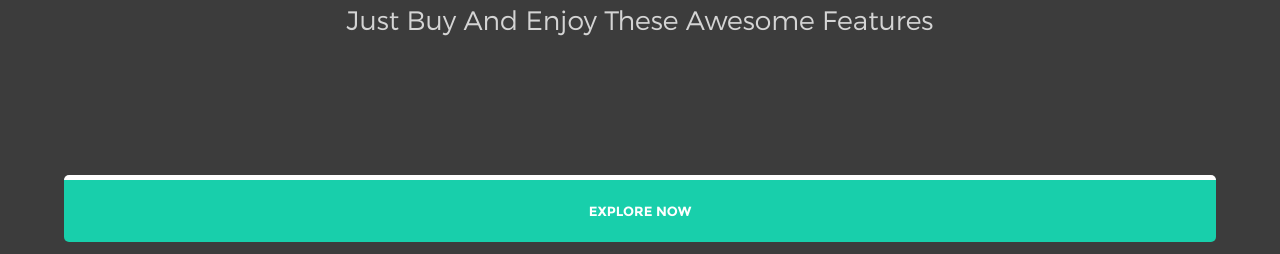
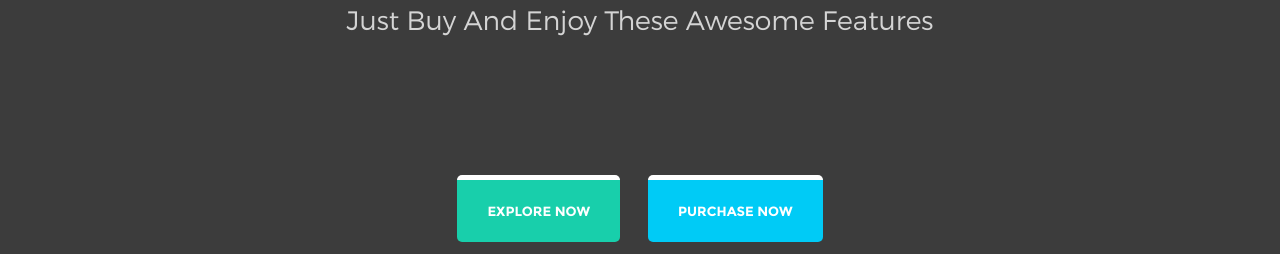
Before and after one commit to AlexeyKorkoza/Creative-Landing-Page, a website: page index.html in a window 1280 px wide. Shown: the part 536-790 px from the top of the page. Drawn offline with nearby package versions, Linux system fonts and the light colour scheme.

Commit message:
Fix size buttons

```diff
--- a/css/media.css
+++ b/css/media.css
@@ -9,14 +9,19 @@
   }
 
   .home .buttons {
-    text-align: center;
+    display: flex;
+    justify-content: center;
   }
 
-  .home .buttons button:first-of-type {
+  .home .buttons input[type=submit]:first-of-type{
     margin-right: 28px;
   }
 
-  .home .buttons button {
+  .home .buttons input[type=submit] {
+    width: 165px;
+  }
+
+  .home .buttons input[type=submit] {
     width: auto;
   }
 
@@ -73,7 +78,7 @@
     text-align: center;
   }
 
-  .purchase1 button {
+  .purchase1 input[type=submit] {
     width: auto;
   }
 
@@ -112,7 +117,7 @@
     margin-left: -23px;
   }
 
-  .purchaseButton2 button {
+  .purchaseButton2 input[type=submit] {
     width: auto;
   }
 
--- a/css/style.css
+++ b/css/style.css
@@ -260,7 +260,7 @@ main {
   border-top-right-radius: 5px;
   border-bottom-left-radius: 5px;
   border-bottom-right-radius: 5px;
-  padding: 23px 33px;
+  padding: 23px 30px;
   color: white;
   font: 10pt "MontserratBold";
   background: #18cfab;
```
